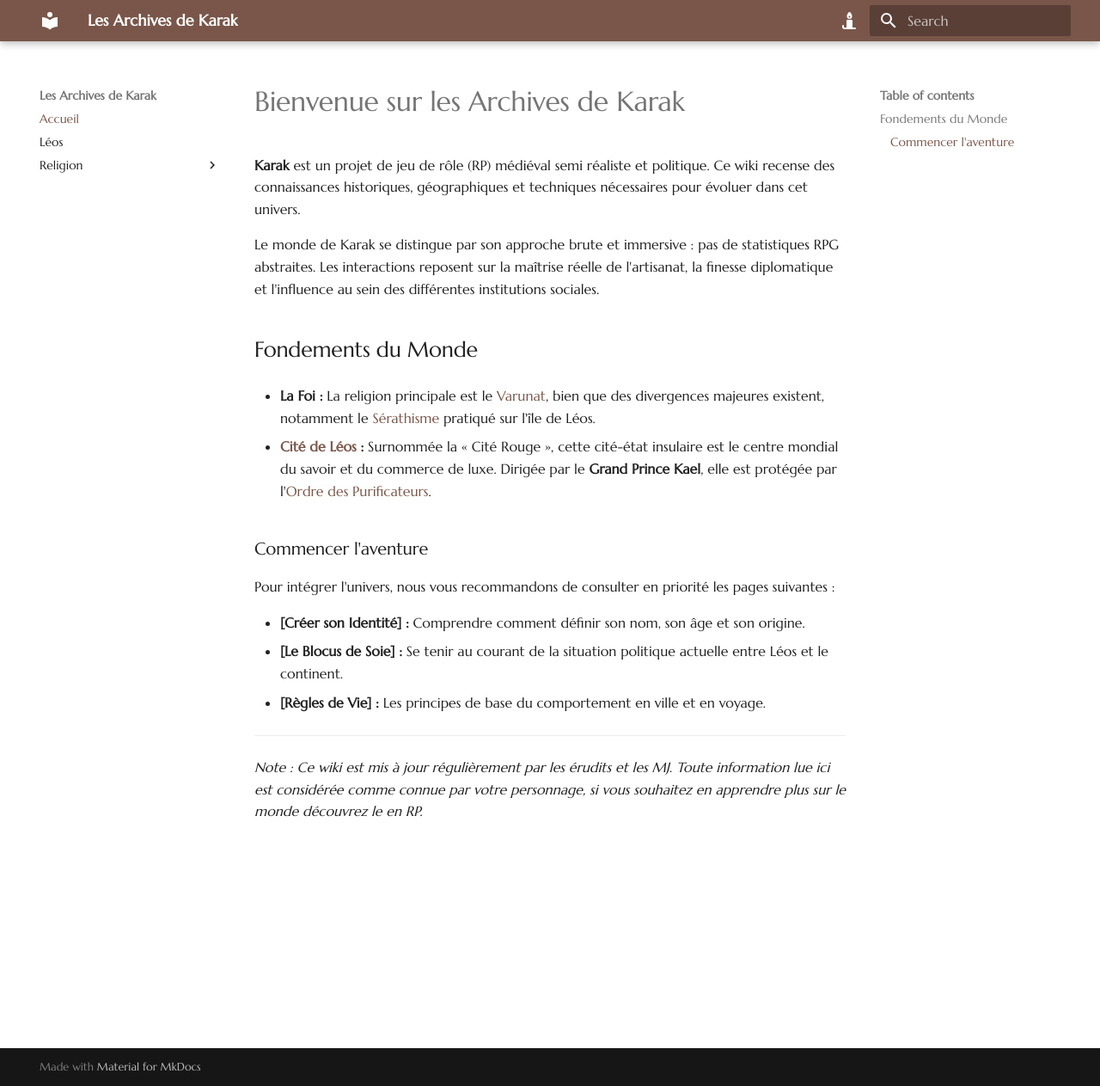
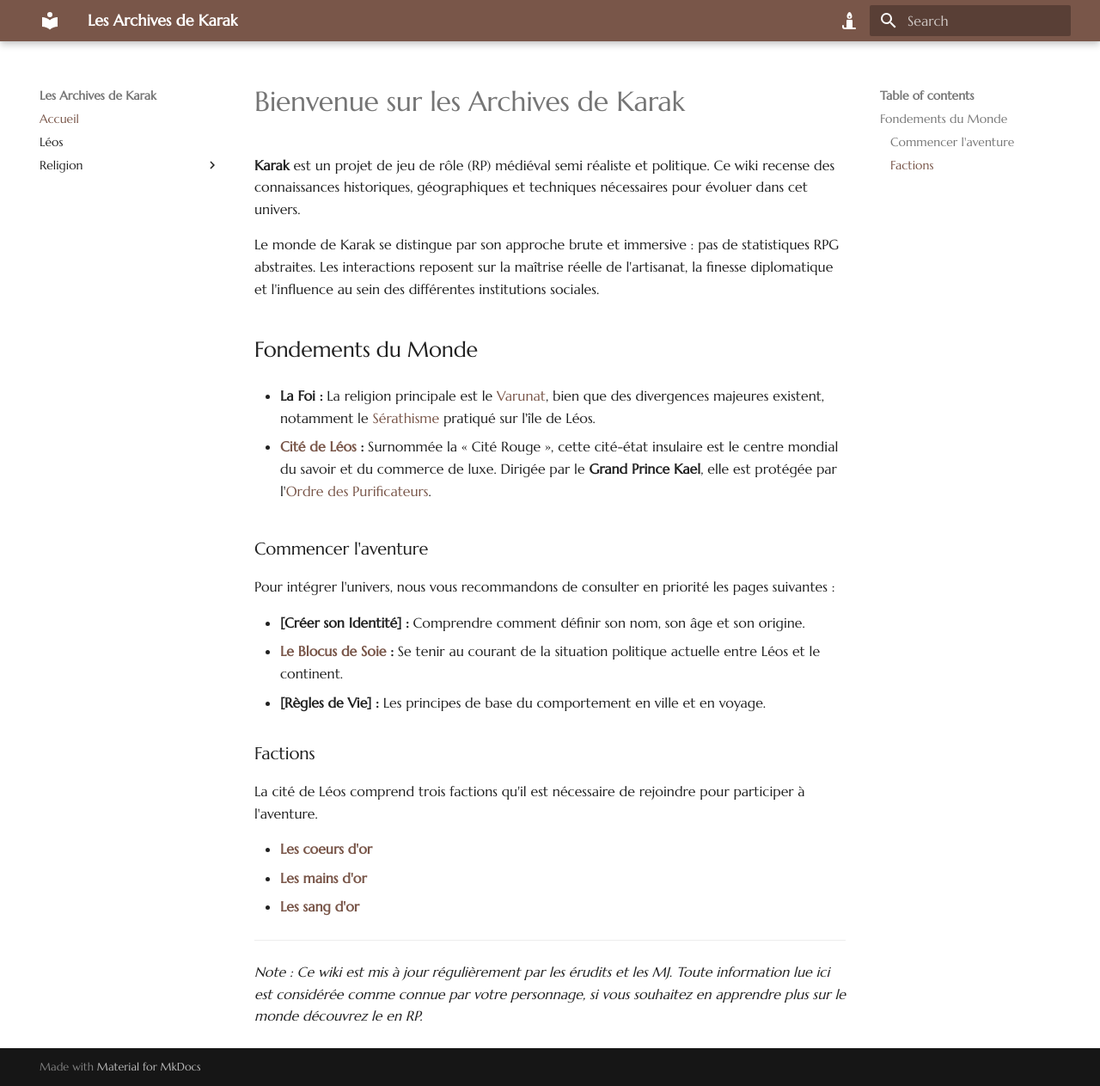
Before and after one commit to Senssiii/senssiii.github.io, an MkDocs documentation site: the page built from docs/index.md, in a window 1280 px wide and 1263 px high. Shown: the whole window at 86% size. Built offline with MkDocs 1.6.1 and Material for MkDocs 9.7.7, drawn with Linux system fonts in a browser that asks for light colours.

Commit message:
Ajout des factions sur l'écran d'accueil

```diff
--- a/docs/index.md
+++ b/docs/index.md
@@ -15,8 +15,16 @@ Le monde de Karak se distingue par son approche brute et immersive : pas de stat
 Pour intégrer l'univers, nous vous recommandons de consulter en priorité les pages suivantes :
 
 * **[Créer son Identité] :** Comprendre comment définir son nom, son âge et son origine.
-* **[Le Blocus de Soie] :** Se tenir au courant de la situation politique actuelle entre Léos et le continent.
+* **[Le Blocus de Soie](/docs/politique/blocus_de_soie.md) :** Se tenir au courant de la situation politique actuelle entre Léos et le continent.
 * **[Règles de Vie] :** Les principes de base du comportement en ville et en voyage.
+
+### Factions
+
+La cité de Léos comprend trois factions qu'il est nécessaire de rejoindre pour participer à l'aventure.
+
+* **[Les coeurs d'or](/docs/politique/coeur_or.md)**
+* **[Les mains d'or](/docs/politique/main_or.md)**
+* **[Les sang d'or](/docs/politique/sang_or.md)**
 
 ---
 
```
